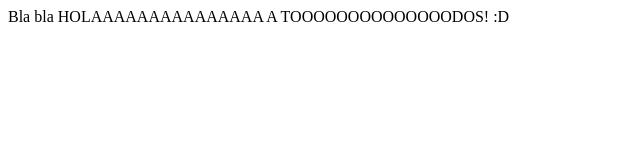
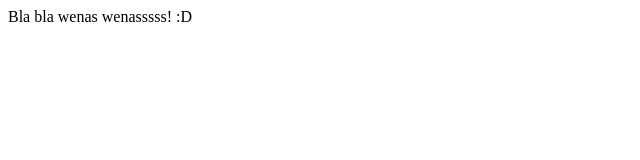
Before and after one commit to Jheick/WakeUpLight, a plain HTML site: page index.html in a window 1280 px wide. Shown: the whole page, without its empty margins (0-640 px from the left). Drawn offline with Linux system fonts and the light colour scheme.

Commit message:
VisualStudio 2

```diff
--- a/index.html
+++ b/index.html
@@ -1,6 +1,6 @@
 Bla bla
 <html>
     <body>
-        HOLAAAAAAAAAAAAAAA A TOOOOOOOOOOOOOODOS! :D
+        wenas wenasssss! :D
     </body>
 </html>
```
